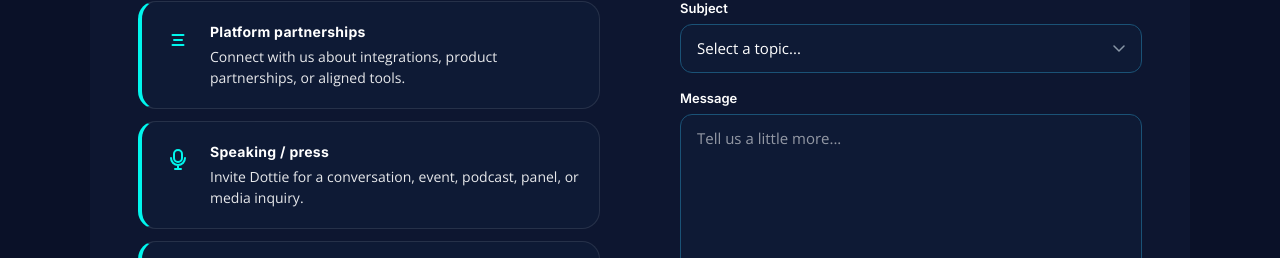
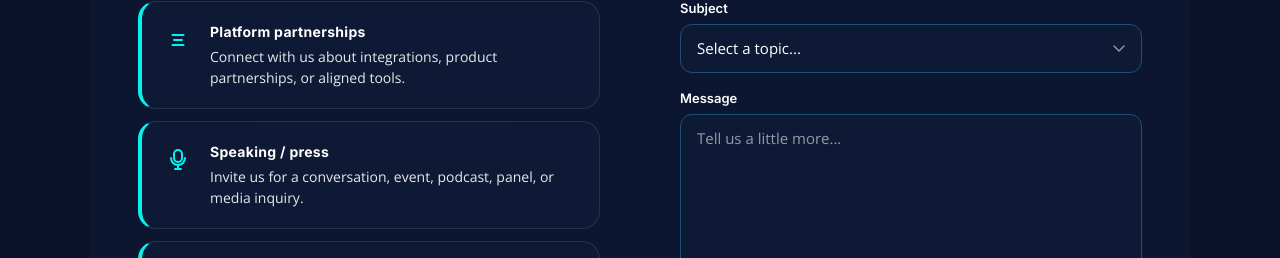
Before and after one commit to intellectualcreations/teachinglabs-marketing, a Next.js app: page /contact in a window 1280 px wide. Shown: the part 1134-1392 px from the top of the page. Built offline with nearby package versions, Linux system fonts and the light colour scheme.

Commit message:
fix contact speaking press copy

```diff
--- a/app/contact/page.tsx
+++ b/app/contact/page.tsx
@@ -130,7 +130,7 @@ export default function ContactPage() {
               },
               {
                 title: 'Speaking / press',
-                text: 'Invite Dottie for a conversation, event, podcast, panel, or media inquiry.',
+                text: 'Invite us for a conversation, event, podcast, panel, or media inquiry.',
                 icon: (
                   <path d="M12 14a4 4 0 0 0 4-4V6a4 4 0 0 0-8 0v4a4 4 0 0 0 4 4zM5 10a7 7 0 0 0 14 0M12 17v4M9 21h6" />
                 ),
```
